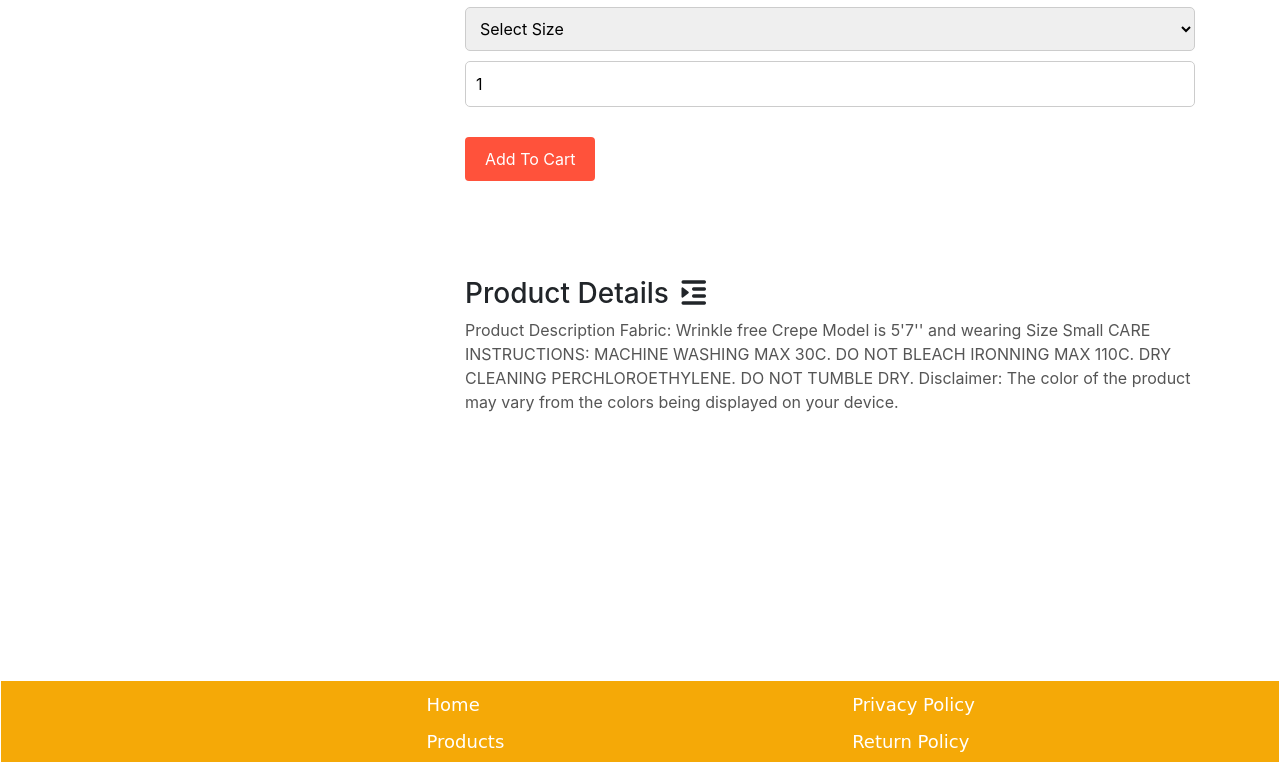
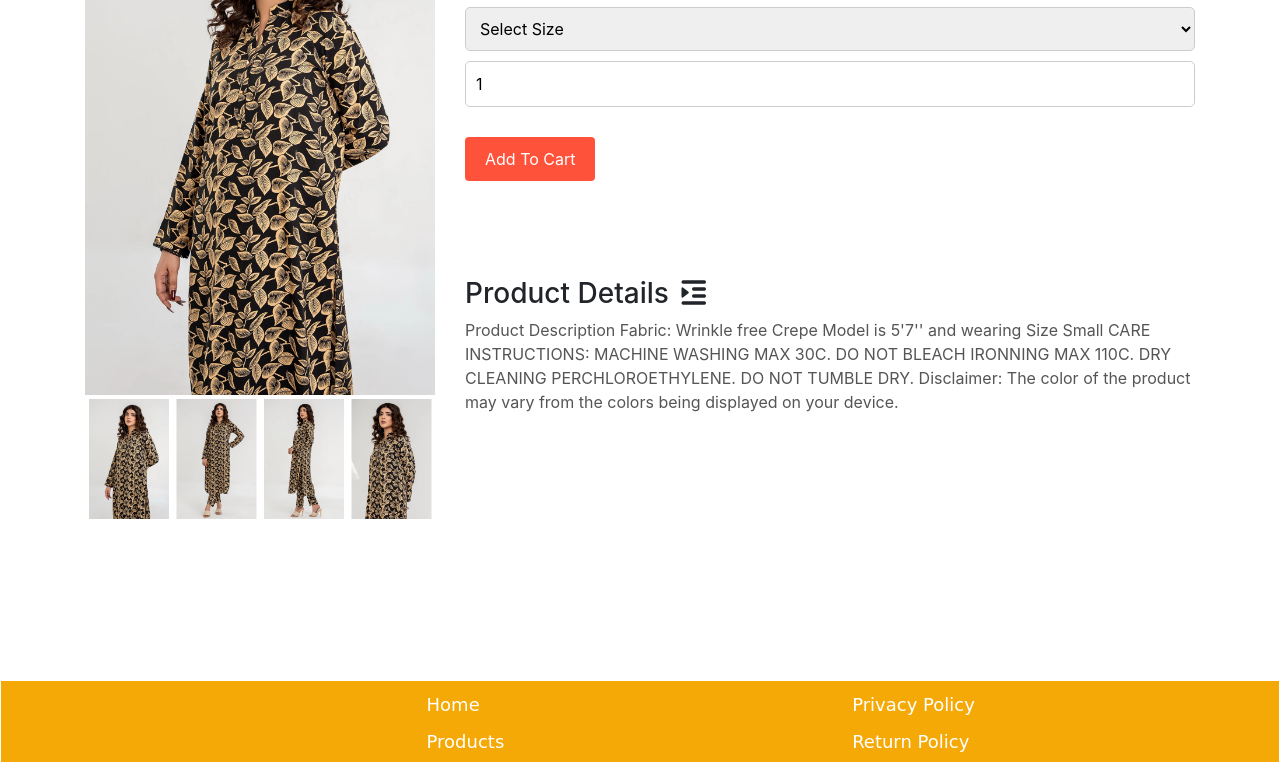
Before and after one commit to waqas510/Class-projects, a plain HTML site: page Products/Printed Stylish Dress.html in a window 1280 px wide. Shown: the part 290-1052 px from the top of the page. Drawn offline with Linux system fonts and the light colour scheme.

Commit message:
Update Printed Stylish Dress.html

```diff
--- a/Products/Printed Stylish Dress.html
+++ b/Products/Printed Stylish Dress.html
@@ -35,11 +35,11 @@
         <section class="container">
                 <div class="row">
                     <div class="col-md-4">
-                        <img src="../Images/Collection-2/Product3/1.webp" class="img-fluid" alt="suit image"  id="productImg">
-                        <img src="../Images/Collection-2/Product3/1.webp" alt="suit image" width="25%" class="rounded mx-auto d-block imgdetails" onclick="changeImage(this)">
-                        <img src="../Images/Collection-2/Product3/2.webp" alt="suit image" width="25%" class="rounded mx-auto d-block imgdetails" onclick="changeImage(this)">
-                        <img src="../Images/Collection-2/Product3/3.webp" alt="suit image" width="25%" class="rounded mx-auto d-block imgdetails" onclick="changeImage(this)">
-                        <img src="../Images/Collection-2/Product3/4.webp" alt="suit image" width="25%" class="rounded mx-auto d-block imgdetails" onclick="changeImage(this)">
+                        <img src="../Collection-2/Product3/1.webp" class="img-fluid" alt="suit image"  id="productImg">
+                        <img src="../Collection-2/Product3/1.webp" alt="suit image" width="25%" class="rounded mx-auto d-block imgdetails" onclick="changeImage(this)">
+                        <img src="../Collection-2/Product3/2.webp" alt="suit image" width="25%" class="rounded mx-auto d-block imgdetails" onclick="changeImage(this)">
+                        <img src="../Collection-2/Product3/3.webp" alt="suit image" width="25%" class="rounded mx-auto d-block imgdetails" onclick="changeImage(this)">
+                        <img src="../Collection-2/Product3/4.webp" alt="suit image" width="25%" class="rounded mx-auto d-block imgdetails" onclick="changeImage(this)">
 
 
                     </div>
```
